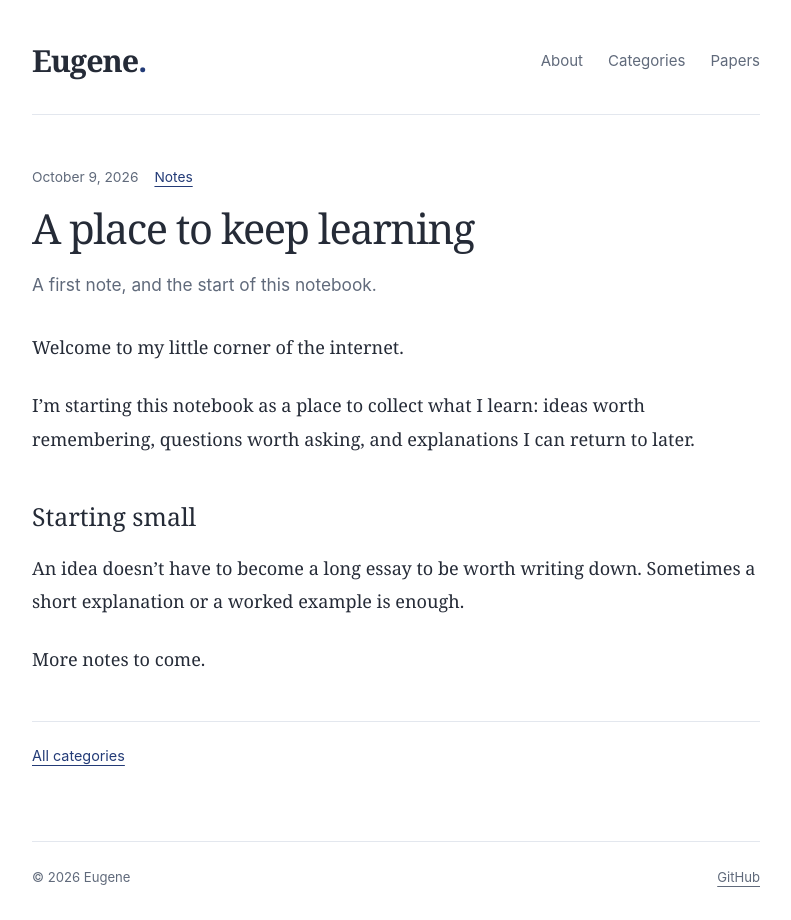
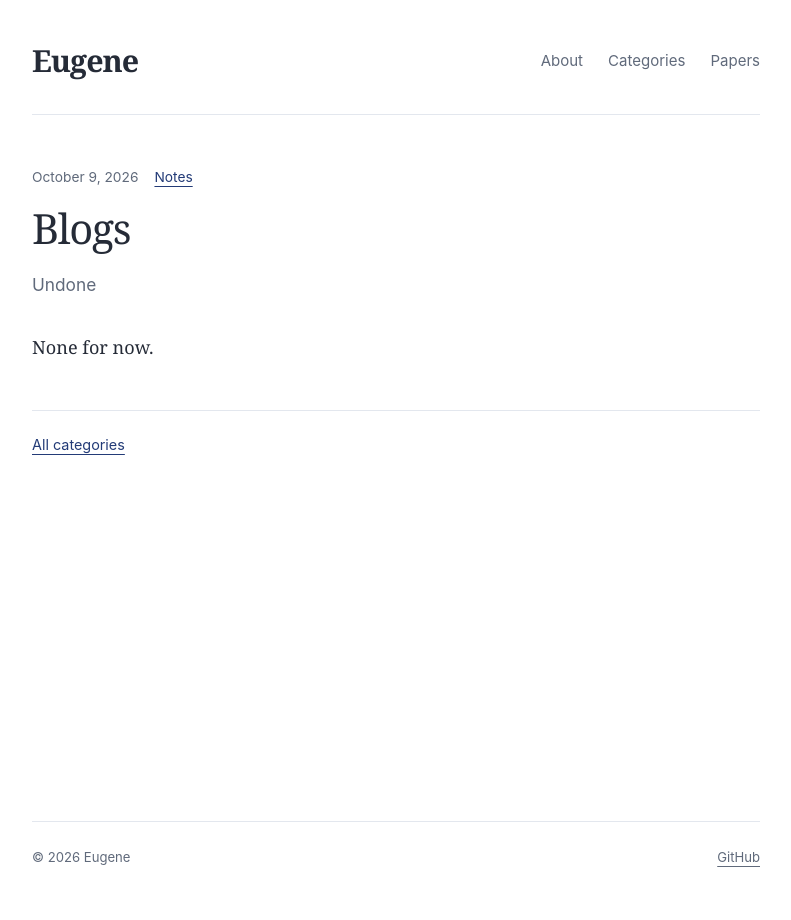
Before and after one commit to eugeneng1150/eugeneng1150.github.io, a Jekyll site: the page built from _posts/2026-10-09-hello-world.md, in a window 1280 px wide. Shown: the whole page, without its empty margins (244-1035 px from the left). Built offline with Jekyll 4.4.1, drawn with Linux system fonts in a browser that asks for light colours.

Commit message:
Update blog introduction and remove site title dot

```diff
--- a/_config.yml
+++ b/_config.yml
@@ -1,5 +1,5 @@
 title: Eugene
-description: "Notes on things I’m learning."
+description: "Learnings and Ideas"
 url: "https://eugeneng1150.github.io"
 baseurl: ""
 github_url: "https://github.com/eugeneng1150"
--- a/_layouts/default.html
+++ b/_layouts/default.html
@@ -14,7 +14,7 @@
   <a class="skip-link" href="#main">Skip to content</a>
   <div class="site-shell">
     <header class="site-header">
-      <a class="site-title" href="{{ '/' | relative_url }}">{{ site.title | escape }}<span class="title-dot">.</span></a>
+      <a class="site-title" href="{{ '/' | relative_url }}">{{ site.title | escape }}</a>
       <nav aria-label="Main navigation">
         <a href="{{ '/about/' | relative_url }}" {% if page.url == '/about/' %}aria-current="page"{% endif %}>About</a>
         <a href="{{ '/' | relative_url }}" {% if page.url == '/' or page.url == '/categories/' %}aria-current="page"{% endif %}>Categories</a>
--- a/_posts/2026-10-09-hello-world.md
+++ b/_posts/2026-10-09-hello-world.md
@@ -1,15 +1,7 @@
 ---
-title: "A place to keep learning"
-description: "A first note, and the start of this notebook."
+title: "Blogs"
+description: "Undone"
 categories: [Notes]
 ---
 
-Welcome to my little corner of the internet.
-
-I’m starting this notebook as a place to collect what I learn: ideas worth remembering, questions worth asking, and explanations I can return to later.
-
-## Starting small
-
-An idea doesn’t have to become a long essay to be worth writing down. Sometimes a short explanation or a worked example is enough.
-
-More notes to come.
+None for now.
```
Also changed, not shown: about.md (+1 -5 lines).
